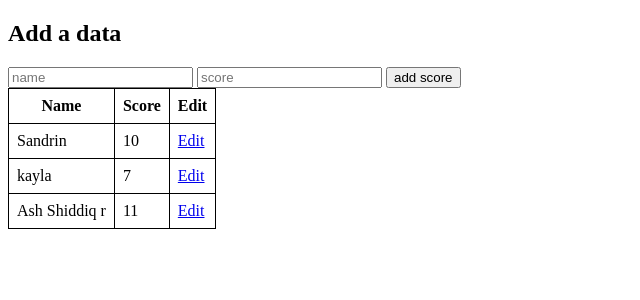
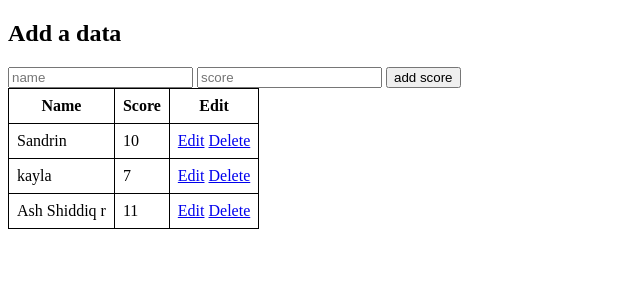
Before and after one commit to AshShiddiq/studikasus1, a Flask app: page / in a window 1280 px wide. Shown: the top 300 px of the page, without its empty margins (0-640 px from the left). Run offline with Flask 3, Linux system fonts and the light colour scheme; some libraries are stand-ins or nearby versions.

Commit message:
Add files via upload

```diff
--- a/studikasus1/app.py
+++ b/studikasus1/app.py
@@ -28,3 +28,8 @@ def edit_data(id):
         score_score = request.form.get("score")
         db.execute('UPDATE score set name = ?, score = ? where id = ?', score_name, score_score, id)
         return redirect("/")
+
+@app.route("/delete/<id>", methods=["GET"])
+def Delete(id):
+    db.execute("Delete from score where id = ?", id)
+    return redirect("/")
--- a/studikasus1/templates/index.html
+++ b/studikasus1/templates/index.html
@@ -35,6 +35,7 @@
                     <td>{{ student.score }}</td>
                     <td>
                         <a href="/edit/{{ student['id'] }}">Edit</a>
+                        <a href="/delete/{{ student['id'] }}" onclick="return confirm('Apakah Anda yakin?')">Delete</a>
                     </td>
                 </tr>
                 {% endfor %}
```
Also changed, not shown: studikasus1/score.db.
